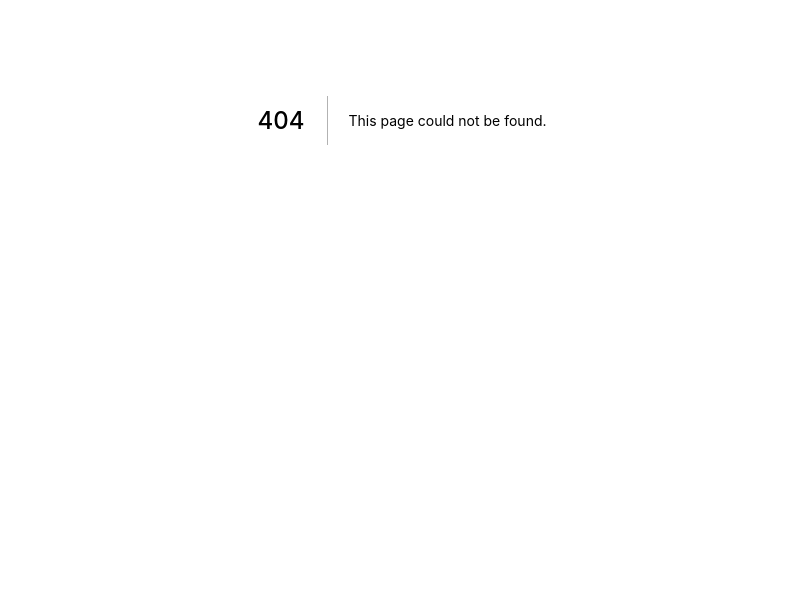
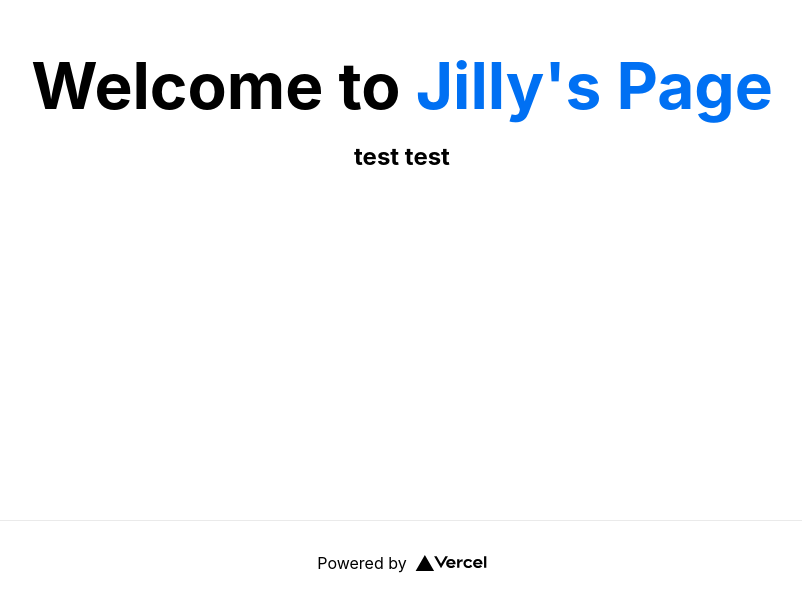
Before and after one commit to jillyratria/our-next-app, a Next.js app: page /jilly in a window 1280 px wide. Before the commit this address had no page. Shown: the part 280-885 px from the top of the page, without its empty margins (238-1040 px from the left). Before the commit the page ends 800 px from the top, so only its background shows below. Built offline with nearby package versions, Linux system fonts and the light colour scheme.

Commit message:
init jilly page and create MainPage component

```diff
--- /dev/null
+++ b/components/MainPage.jsx
@@ -0,0 +1,35 @@
+import Head from "next/head";
+import Image from "next/image";
+import styles from "../styles/Home.module.css";
+
+export function MainPage(props) {
+  return (
+    <div className={styles.container}>
+      <Head>
+        <title>Create Next App</title>
+        <meta name="description" content="Generated by create next app" />
+        <link rel="icon" href="/favicon.ico" />
+      </Head>
+
+      <main className={styles.main}>
+        <h1 className={styles.title}>
+          Welcome to <a href="https://nextjs.org">{props.pageTitle}</a>
+        </h1>
+        {props.children}
+      </main>
+
+      <footer className={styles.footer}>
+        <a
+          href="https://vercel.com?utm_source=create-next-app&utm_medium=default-template&utm_campaign=create-next-app"
+          target="_blank"
+          rel="noopener noreferrer"
+        >
+          Powered by{" "}
+          <span className={styles.logo}>
+            <Image src="/vercel.svg" alt="Vercel Logo" width={72} height={16} />
+          </span>
+        </a>
+      </footer>
+    </div>
+  );
+}
--- a/pages/_app.js
+++ b/pages/_app.js
@@ -1,7 +1,7 @@
-import '../styles/globals.css'
+import "../styles/globals.css";
 
 function MyApp({ Component, pageProps }) {
-  return <Component {...pageProps} />
+  return <Component {...pageProps} />;
 }
 
-export default MyApp
+export default MyApp;
--- /dev/null
+++ b/pages/jilly.jsx
@@ -0,0 +1,10 @@
+import { MainPage } from "../components/MainPage";
+import styles from "../styles/Home.module.css";
+
+export default function JillyPage() {
+  return (
+    <MainPage pageTitle="Jilly's Page">
+      <h2>test test</h2>
+    </MainPage>
+  );
+}
```
